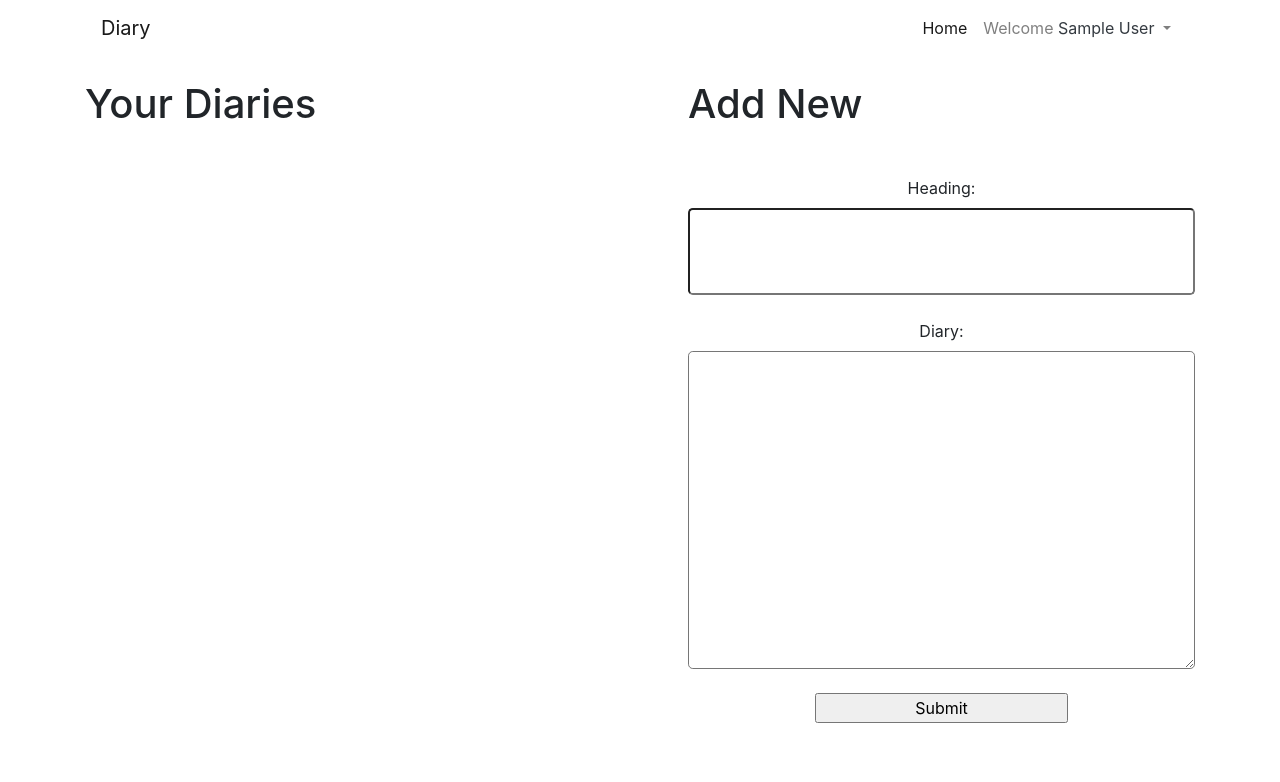
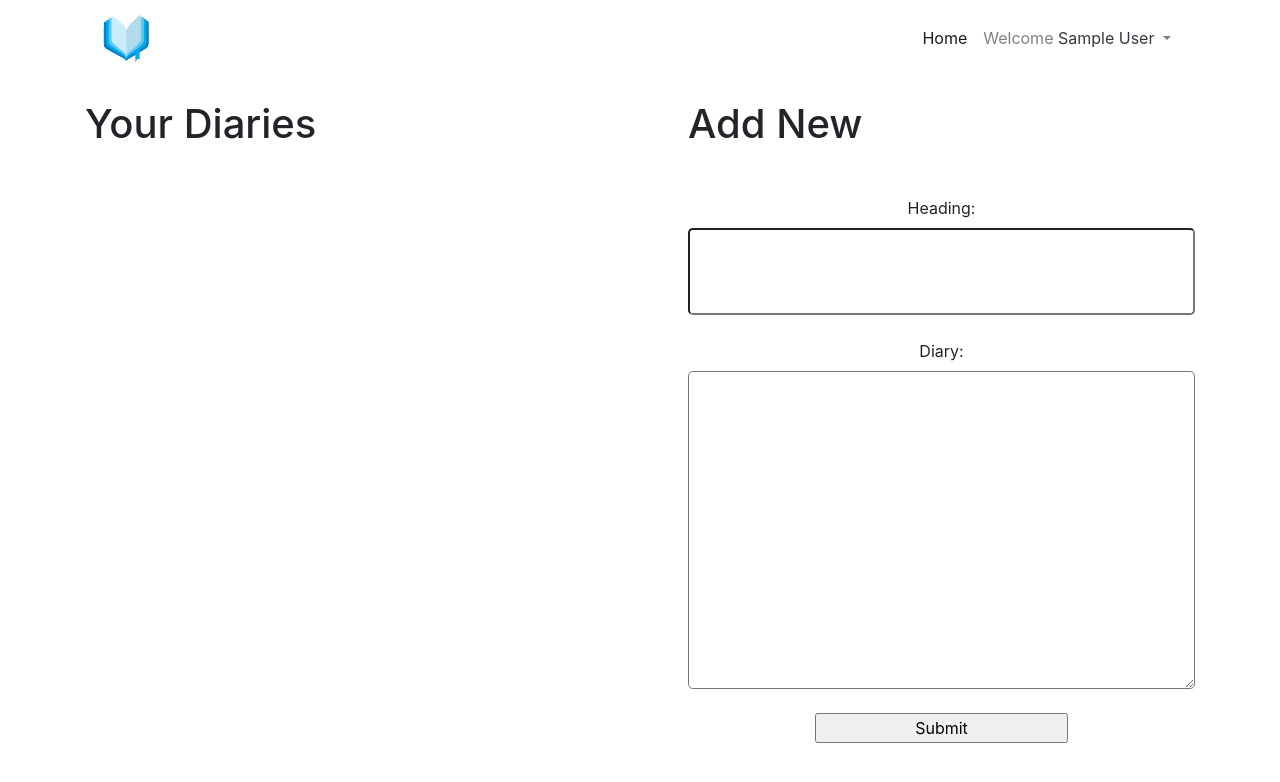
Before and after one commit to epsooraj/Diary, a Django app: page / in a window 1280 px wide. Shown: the top 782 px of the page. Run offline with Django 3.2, Linux system fonts and the light colour scheme; the visitor is signed in with stand-in values (Sample User, id 1); data that the repository does not hold is empty; some libraries are stand-ins or nearby versions.

Commit message:
Logo, favicon

```diff
--- a/templates/base.html
+++ b/templates/base.html
@@ -8,6 +8,12 @@
 		content="width=device-width, initial-scale=1, maximum-scale=1, user-scalable=no shrink-to-fit=no" />
 	<link rel="stylesheet" href={% static "bootstrap-4.5.2/css/bootstrap.css"%} />
 	<link rel="stylesheet" href={% static "css/style.css"%} />
+
+	<link rel="apple-touch-icon" sizes="180x180" href={% static "images/favicon/apple-touch-icon.png" %}>
+	<link rel="icon" type="image/png" sizes="32x32" href={% static "images/favicon/favicon-32x32.png" %}>
+	<link rel="icon" type="image/png" sizes="16x16" href={% static "images/favicon/favicon-16x16.png" %}>
+	<link rel="manifest" href={% static "images/favicon/site.webmanifest" %}>
+
 	<title>Diary</title>
 </head>
 
@@ -15,7 +21,10 @@
 	<div class="container">
 
 		<nav class="navbar navbar-expand-lg navbar-light">
-			<a class="navbar-brand" href="#">Diary</a>
+			<a class="navbar-brand" href="#">
+				<img class="d-inline-block align-center" src={% static "images/logo/diary.png" %} alt="logo" width="50"
+					height="50" loading="lazy">
+			</a>
 			<button class="navbar-toggler" type="button" data-toggle="collapse" data-target="#navbarSupportedContent"
 				aria-controls="navbarSupportedContent" aria-expanded="false" aria-label="Toggle navigation">
 				<span class="navbar-toggler-icon"></span>
@@ -23,20 +32,23 @@
 
 			<div class="collapse navbar-collapse" id="navbarSupportedContent">
 				<ul class="navbar-nav ml-auto">
+					{% if user.is_authenticated %}
 					<li class="nav-item active">
 						<a class="nav-link" href="/diary/">Home <span class="sr-only">(current)</span></a>
 					</li>
 					<li class="nav-item dropdown">
-						<a class="nav-link dropdown-toggle" href="#" id="navbarDropdown" role="button"
+						<a class="nav-link dropdown-toggle" href="#" id="userdropdown" role="button"
 							data-toggle="dropdown" aria-haspopup="true" aria-expanded="false">
 							Welcome <span
 								class="text-capitalize text-dark">{{ user.first_name }}&nbsp;{{ user.last_name }}</span>
 						</a>
-						<div class="dropdown-menu" aria-labelledby="navbarDropdown">
+
+						<div class="dropdown-menu" aria-labelledby="userdropdown">
 							<a class="dropdown-item" href="#"
 								onclick="document.getElementById('logout_form').submit();">Logout</a>
 						</div>
 					</li>
+					{% endif %}
 				</ul>
 			</div>
 		</nav>
```
Also changed, not shown: static/images/favicon/android-chrome-192x192.png (added), static/images/favicon/android-chrome-512x512.png (added), static/images/favicon/apple-touch-icon.png (added), static/images/favicon/favicon-16x16.png (added), static/images/favicon/favicon-32x32.png (added), static/images/favicon/favicon.ico (added), static/images/favicon/site.webmanifest (added), static/images/logo/diary.png (added).
